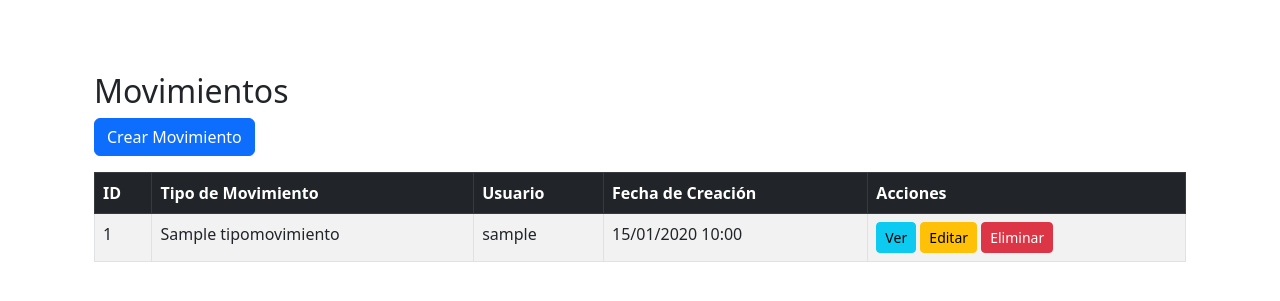
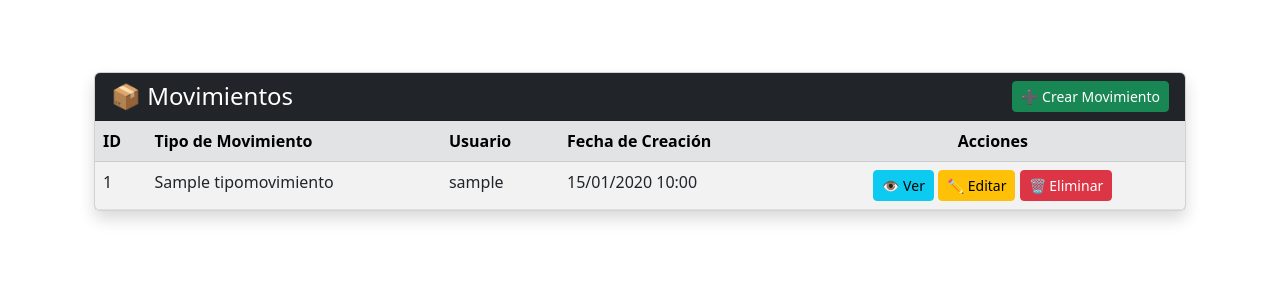
Before and after one commit to JuanFelipeQuirosBaena/Movimientos, a Django app: page /movimientos/ in a window 1280 px wide. Shown: the part 56-357 px from the top of the page. Run offline with Django 4.2, Linux system fonts and the light colour scheme; a user stored in the database is signed in; tables that the repository leaves empty hold one stand-in row (values such as "Sample post"); some libraries are stand-ins or nearby versions.

Commit message:
style: mejorar interfaz Bootstrap del listado de movimientos

```diff
--- a/dcrm/movimientos/templates/movimientos/movimiento_list.html
+++ b/dcrm/movimientos/templates/movimientos/movimiento_list.html
@@ -2,7 +2,6 @@
 
 {% block content %}
 <div class="container mt-4">
-    <h2>Movimientos</h2>
 
     {% if messages %}
         {% for message in messages %}
@@ -13,21 +12,25 @@
         {% endfor %}
     {% endif %}
 
+    <div class="card shadow">
+        <div class="card-header bg-dark text-white d-flex justify-content-between align-items-center">
+            <h4 class="mb-0">📦 Movimientos</h4>
             {% if user.is_staff or user.is_superuser %}
-    <div class="mb-3">
-        <a href="{% url 'movimientos:create' %}" class="btn btn-primary">Crear Movimiento</a>
+            <a href="{% url 'movimientos:create' %}" class="btn btn-success btn-sm">
+                ➕ Crear Movimiento
+            </a>
+            {% endif %}
         </div>
-    {% endif %}
-
+        <div class="card-body p-0">
             <div class="table-responsive">
-        <table class="table table-striped table-hover table-bordered">
-            <thead class="table-dark">
+                <table class="table table-striped table-hover mb-0">
+                    <thead class="table-secondary">
                         <tr>
                             <th scope="col">ID</th>
                             <th scope="col">Tipo de Movimiento</th>
                             <th scope="col">Usuario</th>
                             <th scope="col">Fecha de Creación</th>
-                    <th scope="col">Acciones</th>
+                            <th scope="col" class="text-center">Acciones</th>
                         </tr>
                     </thead>
                     <tbody>
@@ -37,21 +40,23 @@
                             <td>{{ movimiento.tipo_movimiento.nombre }}</td>
                             <td>{{ movimiento.usuario.username }}</td>
                             <td>{{ movimiento.created_at|date:"d/m/Y H:i" }}</td>
-                    <td>
-                        <a href="{% url 'movimientos:detail' movimiento.id_movimiento %}" class="btn btn-info btn-sm">Ver</a>
+                            <td class="text-center">
+                                <a href="{% url 'movimientos:detail' movimiento.id_movimiento %}" class="btn btn-info btn-sm" title="Ver detalle">👁️ Ver</a>
                                 {% if user.is_staff or user.is_superuser %}
-                        <a href="{% url 'movimientos:update' movimiento.id_movimiento %}" class="btn btn-warning btn-sm">Editar</a>
-                        <a href="{% url 'movimientos:delete' movimiento.id_movimiento %}" class="btn btn-danger btn-sm">Eliminar</a>
+                                <a href="{% url 'movimientos:update' movimiento.id_movimiento %}" class="btn btn-warning btn-sm" title="Editar">✏️ Editar</a>
+                                <a href="{% url 'movimientos:delete' movimiento.id_movimiento %}" class="btn btn-danger btn-sm" title="Eliminar">🗑️ Eliminar</a>
                                 {% endif %}
                             </td>
                         </tr>
                         {% empty %}
                         <tr>
-                    <td colspan="5" class="text-center">No hay movimientos registrados.</td>
+                            <td colspan="5" class="text-center text-muted py-4">No hay movimientos registrados.</td>
                         </tr>
                         {% endfor %}
                     </tbody>
                 </table>
             </div>
         </div>
+    </div>
+</div>
 {% endblock %}
```
Lines whose indentation alone changed are shown as unchanged.
